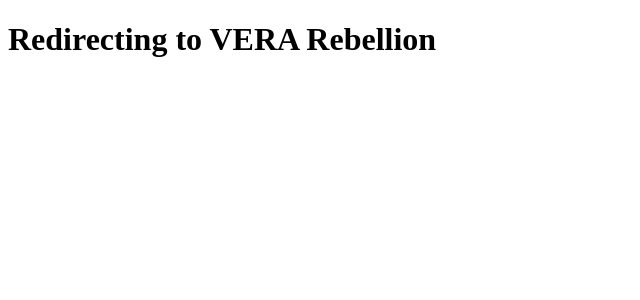
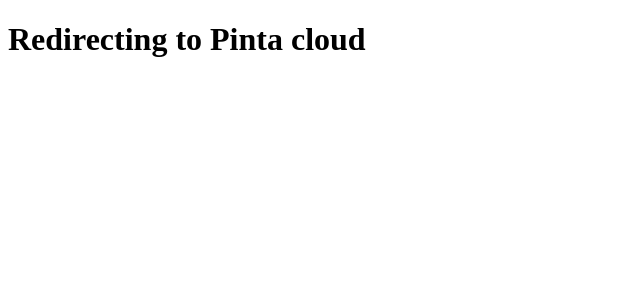
Before and after one commit to NaelShichida/frame-tutorial, a Next.js app: page /pinatacloud in a window 1280 px wide. Shown: the top 300 px of the page, without its empty margins (0-640 px from the left). Built offline with nearby package versions, Linux system fonts and the light colour scheme.

Commit message:
Removed '/' from URL

```diff
--- a/app/config.ts
+++ b/app/config.ts
@@ -1,3 +1,3 @@
 export const NEXT_PUBLIC_GATEWAY_URL = 'https://magenta-accepted-flea-491.mypinata.cloud'
 
-export const NEXT_PUBLIC_BASE_URL = 'https://frame-tutorial-kappa.vercel.app/'
+export const NEXT_PUBLIC_BASE_URL = 'https://frame-tutorial-kappa.vercel.app'
--- a/app/cosmiccowboys/page.tsx
+++ b/app/cosmiccowboys/page.tsx
@@ -1,7 +1,7 @@
 export default function Page() {
     return (
       <>
-        <h1>VERA Rebellion</h1>
+        <h1>Cosmic Cowboys</h1>
       </>
     );
   }
--- a/app/pinatacloud/page.tsx
+++ b/app/pinatacloud/page.tsx
@@ -1,7 +1,7 @@
 export default function Page() {
   return (
     <>
-      <h1>Redirecting to VERA Rebellion</h1>
+      <h1>Redirecting to Pinta cloud</h1>
     </>
   );
 }
--- a/app/video/page.tsx
+++ b/app/video/page.tsx
@@ -1,7 +1,7 @@
 export default function Page() {
     return (
       <>
-        <h1>Redirecting to VERA Rebellion</h1>
+        <h1>Redirecting to video page</h1>
       </>
     );
   }
```
